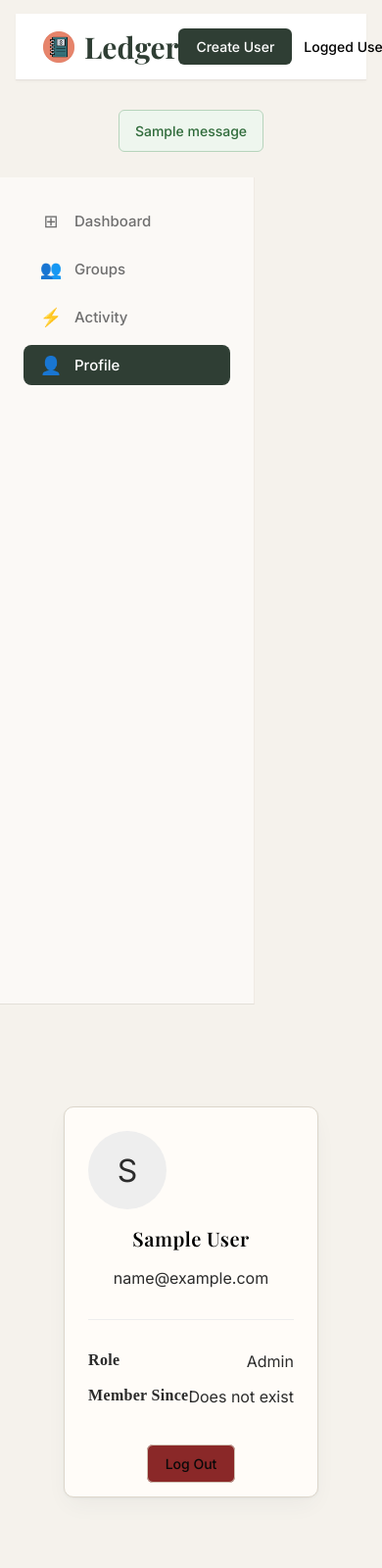
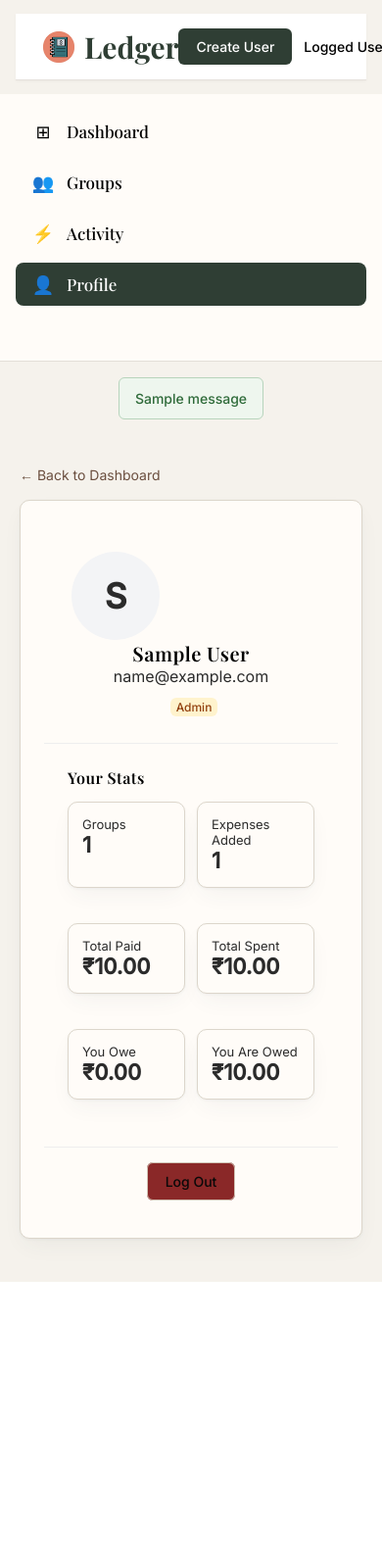
Before and after one commit to tanmayNapte/Smart-shared-expence-tracker, a Flask app: page /profile in a window 390 px wide; the page is wider, and only the part inside the window is pictured. Shown: that part at 98% size. After the commit the page ends 1308 px from the top of that part, so only its background shows below. Run offline with Flask 3, Linux system fonts and the light colour scheme; the visitor is signed in with stand-in values (Sample User, id 1); tables that the repository leaves empty hold one stand-in row (values such as "Sample post"); one stand-in notice (Sample message) is shown.

Commit message:
Responsive Profile page

```diff
--- a/routes/users.py
+++ b/routes/users.py
@@ -1,9 +1,16 @@
-from flask import Blueprint, jsonify, render_template, request, redirect
+from flask import Blueprint, jsonify, render_template, request, redirect, session
 from werkzeug.security import generate_password_hash
+from sqlalchemy import func
+
 from models import db, User
+from models import Expense, GroupMember
+
+
+from services.ledger_service import get_user_net_balances_by_person
 from utils.decorators import admin_only, login_required
 
 users_bp = Blueprint("users", __name__)
+
 
 @users_bp.route("/api/users")
 def api_users():
@@ -37,4 +44,45 @@ def create_user():
 @users_bp.route("/profile")
 @login_required
 def profile_page():
-    return render_template("profile.html")
+    user_id = session["user_id"]
+
+    # 1) Groups count (how many groups you are part of)
+    groups_count = GroupMember.query.filter_by(user_id=user_id).count()
+
+    # 2) Expenses count (how many expenses you created)
+    expenses_count = Expense.query.filter_by(created_by=user_id).count()
+
+    # 3) Total paid by you
+    total_paid = db.session.query(func.coalesce(func.sum(Expense.amount), 0)) \
+        .filter(Expense.paid_by == user_id).scalar()
+
+    # 4) Total spent (expenses you created) - optional but good stat
+    total_spent = db.session.query(func.coalesce(func.sum(Expense.amount), 0)) \
+        .filter(Expense.created_by == user_id).scalar()
+
+    # 5) Net balances (owe vs owed)
+    net_list = get_user_net_balances_by_person(user_id)
+
+    total_you_owe = 0
+    total_you_are_owed = 0
+
+    for row in net_list:
+    # row might be dict like {"person_id": 2, "name": "A", "amount": -120}
+        amt = row.get("amount", 0)
+
+        if amt < 0:
+            total_you_owe += abs(amt)
+        elif amt > 0:
+            total_you_are_owed += amt
+
+
+    stats = {
+        "groups_count": groups_count,
+        "expenses_count": expenses_count,
+        "total_paid": float(total_paid or 0),
+        "total_spent": float(total_spent or 0),
+        "total_you_owe": float(total_you_owe),
+        "total_you_are_owed": float(total_you_are_owed),
+    }
+
+    return render_template("profile.html", stats=stats)
--- a/static/style.css
+++ b/static/style.css
@@ -63,9 +63,16 @@ html {
 /* ---------- MAIN ---------- */
 main {
   padding: 40px;
-  max-width: 1200px;
-  margin: auto;
+  width: 100%;
+  margin: 0;
 }
+
+.main-content {
+  flex: 1;
+  padding: 40px;
+  display: block;
+}
+
 
 main.full-width {
   padding: 0;
@@ -959,10 +966,10 @@ li {
 
 .dashboard-wrapper {
   display: flex;
-  min-height: calc(100vh - 80px); /* Adjust based on valid navbar height if any, else 100vh */
-  gap: 32px;
-  position: relative;
+  min-height: calc(100vh - 80px);
+  width: 100%;
 }
+
 
 /* --- SIDEBAR --- */
 .ledger-sidebar {
@@ -971,10 +978,8 @@ li {
   background: #fffcf8;
   border-right: 1px solid #e3dfd8;
   padding: 32px 24px;
-  display: flex;
-  flex-direction: column;
-  height: auto; /* Or 100vh sticky */
 }
+
 
 .sidebar-brand h3 {
   font-size: 24px;
@@ -996,10 +1001,11 @@ li {
   gap: 12px;
   padding: 10px 16px;
   border-radius: 8px;
-  color: #6f6f6f;
+  color: #000000;
   font-weight: 500;
   transition: all 0.2s ease;
-  font-size: 15px;
+  font-size: 17px;
+  font-family: "Playfair Display", serif;
 }
 
 .nav-item:hover {
@@ -1074,7 +1080,7 @@ li {
   background: #ffffff;
   border: 1px solid #e3dfd8;
   border-radius: 12px;
-  padding: 24px;
+  padding: 20px;
   display: flex;
   flex-direction: column;
   justify-content: space-between;
@@ -1098,7 +1104,7 @@ li {
 
 .ledger-card .label {
   font-size: 14px;
-  color: #6f6f6f;
+  color: #000000;
   font-weight: 500;
 }
 
@@ -1109,7 +1115,7 @@ li {
 
 .ledger-card .card-amount {
   font-family: serif; /* Elegant font */
-  font-size: 32px;
+  font-size: 25px;
   font-weight: 600;
   color: #2f3e34;
 }
@@ -1370,27 +1376,9 @@ li {
 
 /* Wrapper: Use flex, align items to start (top) */
 /* Wrapper: Allow height to grow so browser scrolls */
-.dashboard-wrapper {
-  display: flex !important;
-  align-items: flex-start !important;
-  min-height: 100vh; /* Minimum full height */
-  height: auto !important; /* Allow growing */
-  width: 100%;
-  overflow: visible !important; /* No internal scroll */
-  background: #f5f2ec;
-}
 
-/* Sidebar: Sticky or full height relative to content */
-.ledger-sidebar {
-  width: 260px;
-  background: #fbf9f6;
-  border-right: 1px solid #efeae4;
-  display: flex !important;
-  flex-direction: column;
-  padding: 24px;
-  flex-shrink: 0;
-  min-height: 100vh; /* Match viewport at minimum */
-}
+
+
 
 /* Main Content: Grow naturally */
 .dashboard-main {
--- a/templates/add_members.html
+++ b/templates/add_members.html
@@ -4,6 +4,7 @@
 <a href="/groups/{{ group.id }}" class="link">← Back to Group</a>
 
 <div class="card" style="max-width:520px; margin:40px auto;">
+    <a href="/groups/{{ group.id }}" class="link">← Back to Group</a>
     <h2>Add Members</h2>
 
     <p style="color:#6f6f6f; font-size:14px; margin-bottom:24px;">
--- a/templates/base.html
+++ b/templates/base.html
@@ -16,6 +16,8 @@
   </head>
 
   <body>
+    <!-- TOP NAVBAR -->
+    {% if show_navbar is not defined or show_navbar %}
     <header>
       <nav class="navbar">
         <div class="nav-left">
@@ -32,23 +34,58 @@
         <div class="nav-right">
           {% if current_user and current_user.role == "admin" %}
           <a href="/admin/create-user" class="btn primary">Create User</a>
-          {% endif %} {% if current_user %}
+          {% endif %}
+
+          {% if current_user %}
           <span class="user-name">Logged User: {{ current_user.name }}</span>
           <a href="/logout" class="btn logout">Logout</a>
           {% endif %}
         </div>
       </nav>
     </header>
+    {% endif %}
 
-    <main class="{% block main_class %}{% endblock %}">
-      {% with messages = get_flashed_messages(with_categories=true) %} {% if
-      messages %}
+    <!-- LAYOUT WRAPPER -->
+    <div class="dashboard-wrapper">
+
+      {% if show_sidebar is not defined or show_sidebar %}
+      <!-- SIDEBAR -->
+      <aside class="ledger-sidebar">
+        <nav class="sidebar-nav">
+          <a href="/dashboard" class="nav-item {% if request.path == '/dashboard' %}active{% endif %}">
+            <span class="icon">⊞</span> Dashboard
+          </a>
+
+          <a href="/groups" class="nav-item {% if request.path.startswith('/groups') %}active{% endif %}">
+            <span class="icon">👥</span> Groups
+          </a>
+
+          <a href="/activity" class="nav-item {% if request.path.startswith('/activity') %}active{% endif %}">
+            <span class="icon">⚡</span> Activity
+          </a>
+
+          <a href="/profile" class="nav-item {% if request.path.startswith('/profile') %}active{% endif %}">
+            <span class="icon">👤</span> Profile
+          </a>
+        </nav>
+      </aside>
+      {% endif %}
+
+      <!-- MAIN CONTENT -->
+      <main class="main-content {% block main_class %}{% endblock %}">
+        {% with messages = get_flashed_messages(with_categories=true) %}
+          {% if messages %}
           <div class="flash-container">
             {% for category, message in messages %}
             <div class="flash flash-{{ category }}">{{ message }}</div>
             {% endfor %}
           </div>
-      {% endif %} {% endwith %} {% block content %}{% endblock %}
+          {% endif %}
+        {% endwith %}
+
+        {% block content %}{% endblock %}
       </main>
+
+    </div>
   </body>
 </html>
--- a/templates/create_settlement.html
+++ b/templates/create_settlement.html
@@ -21,7 +21,7 @@
       <a href="/profile" class="nav-item"><span class="icon">👤</span> Profile</a>
     </nav>
   </aside>
-
+<a href="/dashboard" class="link" style = "margin-top: 20px">← Back to Dashboard</a>
   <main class="dashboard-main">
     <div class="card" style="max-width:600px;margin:2rem auto;">
       <h3>Record Settlement</h3>
--- a/templates/edit_expense.html
+++ b/templates/edit_expense.html
@@ -1,9 +1,9 @@
 {% extends "base.html" %}
 {% block content %}
 
-<a href="/groups/{{ expense.group_id }}" class="link">← Back to Group</a>
 
 <div class="card" style="max-width: 520px; margin: 40px auto;">
+<a href="/groups/{{ expense.group_id }}" class="link">← Back to Group</a>
     <h2>Edit Expense</h2>
 
     {% with messages = get_flashed_messages(with_categories=true) %}
--- a/templates/profile.html
+++ b/templates/profile.html
@@ -3,56 +3,99 @@
 {% block main_class %}full-width{% endblock %}
 
 {% block content %}
-<div class="dashboard-wrapper">
-  <!-- Re-use sidebar for consistency or just a back button -->
-  <aside class="ledger-sidebar">
-    <div class="sidebar-brand">
-        <!-- <a href="/dashboard" style="text-decoration:none; color:inherit;">
-            <h3>Ledger</h3>
-        </a> -->
-    </div>
 
-    <nav class="sidebar-nav">
-      <a href="/dashboard" class="nav-item">
-        <span class="icon">⊞</span> Dashboard
-      </a>
-      <a href="/groups" class="nav-item">
-        <span class="icon">👥</span> Groups
-      </a>
-      <a href="/activity" class="nav-item">
-        <span class="icon">⚡</span> Activity
-      </a>
-      <a href="/profile" class="nav-item active">
-        <span class="icon">👤</span> Profile
-      </a>
-    </nav>
-  </aside>
+<div style="width: 100%; padding: 20px;">
 
-  <main class="dashboard-main">
-    <div class="card" style="max-width: 600px; margin: 2rem auto;">
-      <div class="card-header" style="justify-content: center; flex-direction: column; text-align: center; gap: 10px;">
-         <div style="width: 80px; height: 80px; background: #eee; border-radius: 50%; display: flex; align-items: center; justify-content: center; font-size: 2rem; margin-bottom: 1rem;">
-            {{ current_user.name[0] | upper }}
-         </div>
-         <h2>{{ current_user.name }}</h2>
-         <p class="muted-text" style="margin: 0;">{{ current_user.email }}</p>
-      </div>
+  <!-- Back link aligned nicely -->
+  <div style="max-width: 720px; margin: 0 auto 16px auto;">
+    <a href="/dashboard" class="link">
+      ← Back to Dashboard
+    </a>
+  </div>
 
-      <div style="margin-top: 2rem; border-top: 1px solid #eee; padding-top: 2rem;">
-        <div style="display: flex; justify-content: space-between; margin-bottom: 1rem;">
-            <strong>Role</strong>
-            <span>{{ current_user.role | capitalize }}</span>
+  <!-- Center card properly -->
+  <div style="display: flex; justify-content: center;">
+    <div class="card" style="width: 100%; max-width: 720px;">
+
+      <!-- TOP PROFILE HEADER -->
+      <div class="card-header"
+        style="justify-content: center; flex-direction: column; text-align: center; gap: 10px; padding: 28px;">
+
+        <div style="width: 90px; height: 90px; background: #f3f4f6; border-radius: 50%;
+                    display: flex; align-items: center; justify-content: center;
+                    font-size: 2.2rem; font-weight: 700;">
+          {{ current_user.name[0] | upper }}
         </div>
-        <div style="display: flex; justify-content: space-between; margin-bottom: 1rem;">
-            <strong>Member Since</strong>
-            <span>Does not exist</span> <!-- Placeholder if no 'created_at' on User -->
+
+        <h2 style="margin: 0;">{{ current_user.name }}</h2>
+        <p class="muted-text" style="margin: 0;">{{ current_user.email }}</p>
+
+        <div style="margin-top: 10px;">
+          {% if current_user.role == "admin" %}
+            <span class="badge badge-admin">Admin</span>
+          {% else %}
+            <span class="badge badge-member">Member</span>
+          {% endif %}
         </div>
       </div>
 
-      <div style="margin-top: 3rem; text-align: center;">
-        <a href="/logout" class="btn logout" style="width: 100%; justify-content: center;">Log Out</a>
+      <!-- STATS -->
+      <div style="padding: 24px; border-top: 1px solid #eee;">
+        <h3 style="margin: 0 0 14px 0;">Your Stats</h3>
+
+        <div style="display: grid; grid-template-columns: 1fr 1fr; gap: 12px;">
+
+          <div class="card" style="padding: 14px;">
+            <div class="muted-text" style="font-size: 13px;">Groups</div>
+            <div style="font-size: 22px; font-weight: 700;">{{ stats.groups_count }}</div>
+          </div>
+
+          <div class="card" style="padding: 14px;">
+            <div class="muted-text" style="font-size: 13px;">Expenses Added</div>
+            <div style="font-size: 22px; font-weight: 700;">{{ stats.expenses_count }}</div>
+          </div>
+
+          <div class="card" style="padding: 14px;">
+            <div class="muted-text" style="font-size: 13px;">Total Paid</div>
+            <div style="font-size: 22px; font-weight: 700;">
+              ₹{{ "%.2f"|format(stats.total_paid) }}
+            </div>
+          </div>
+
+          <div class="card" style="padding: 14px;">
+            <div class="muted-text" style="font-size: 13px;">Total Spent</div>
+            <div style="font-size: 22px; font-weight: 700;">
+              ₹{{ "%.2f"|format(stats.total_spent) }}
+            </div>
+          </div>
+
+          <div class="card" style="padding: 14px;">
+            <div class="muted-text" style="font-size: 13px;">You Owe</div>
+            <div style="font-size: 22px; font-weight: 700;">
+              ₹{{ "%.2f"|format(stats.total_you_owe) }}
+            </div>
+          </div>
+
+          <div class="card" style="padding: 14px;">
+            <div class="muted-text" style="font-size: 13px;">You Are Owed</div>
+            <div style="font-size: 22px; font-weight: 700;">
+              ₹{{ "%.2f"|format(stats.total_you_are_owed) }}
+            </div>
+          </div>
+
+        </div>
       </div>
+
+      <!-- LOGOUT -->
+      <div style="padding: 24px; border-top: 1px solid #eee; text-align: center;">
+        <a href="/logout" class="btn logout" style="width: 100%; justify-content: center;">
+          Log Out
+        </a>
+      </div>
+
     </div>
-  </main>
+  </div>
+
 </div>
+
 {% endblock %}
```
Also changed, not shown: templates/activity.html (+2 -19 lines), templates/create_expense.html (+1 -23 lines), templates/dashboard.html (+0 -18 lines), templates/groups_list.html (+2 -22 lines), templates/login.html (+13 -5 lines), templates/activity_list.html (deleted). Lines whose indentation alone changed are shown as unchanged.
